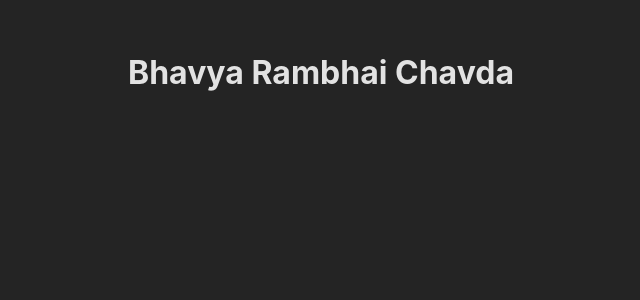
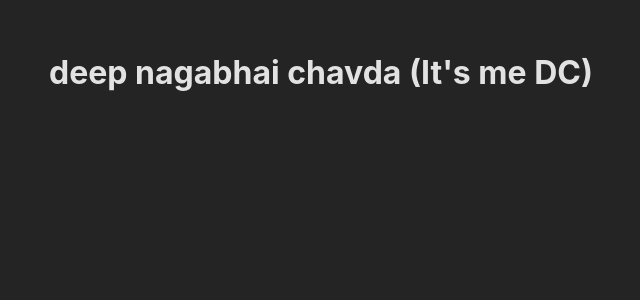
Before and after one commit to Chavda2772/Typing-Test, a React (Vite) app: page / in a window 1280 px wide. Shown: the top 300 px of the page, without its empty margins (319-959 px from the left). Built offline with nearby package versions, Linux system fonts and the light colour scheme.

Commit message:
Deep chavda

```diff
--- a/src/App.jsx
+++ b/src/App.jsx
@@ -3,7 +3,7 @@ import './App.css';
 function App() {
   return (
     <div>
-      <h1>Bhavya Rambhai Chavda</h1>
+      <h1>deep nagabhai chavda (It's me DC)</h1>
     </div>
   );
 }
```
Also changed, not shown: 2 other files (tests, documents, lock files or other folders).
